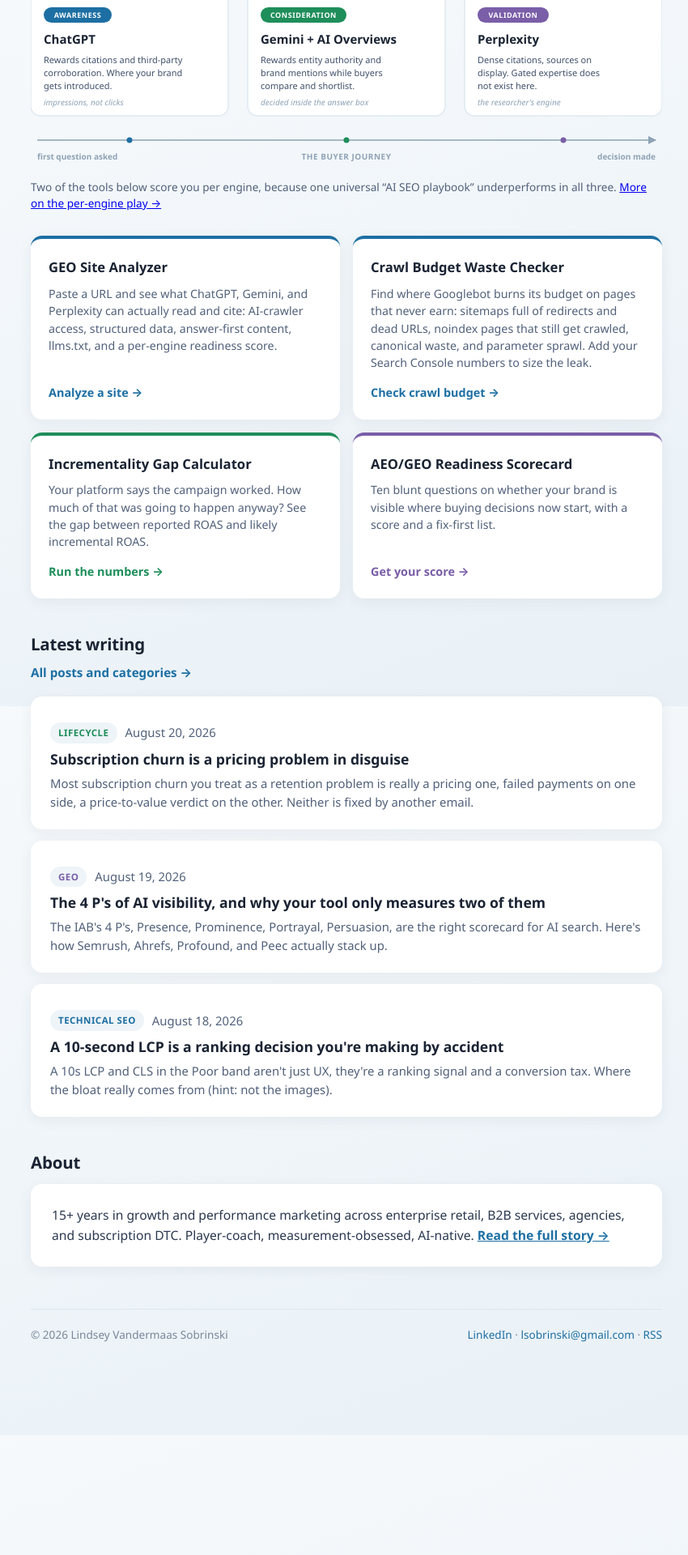
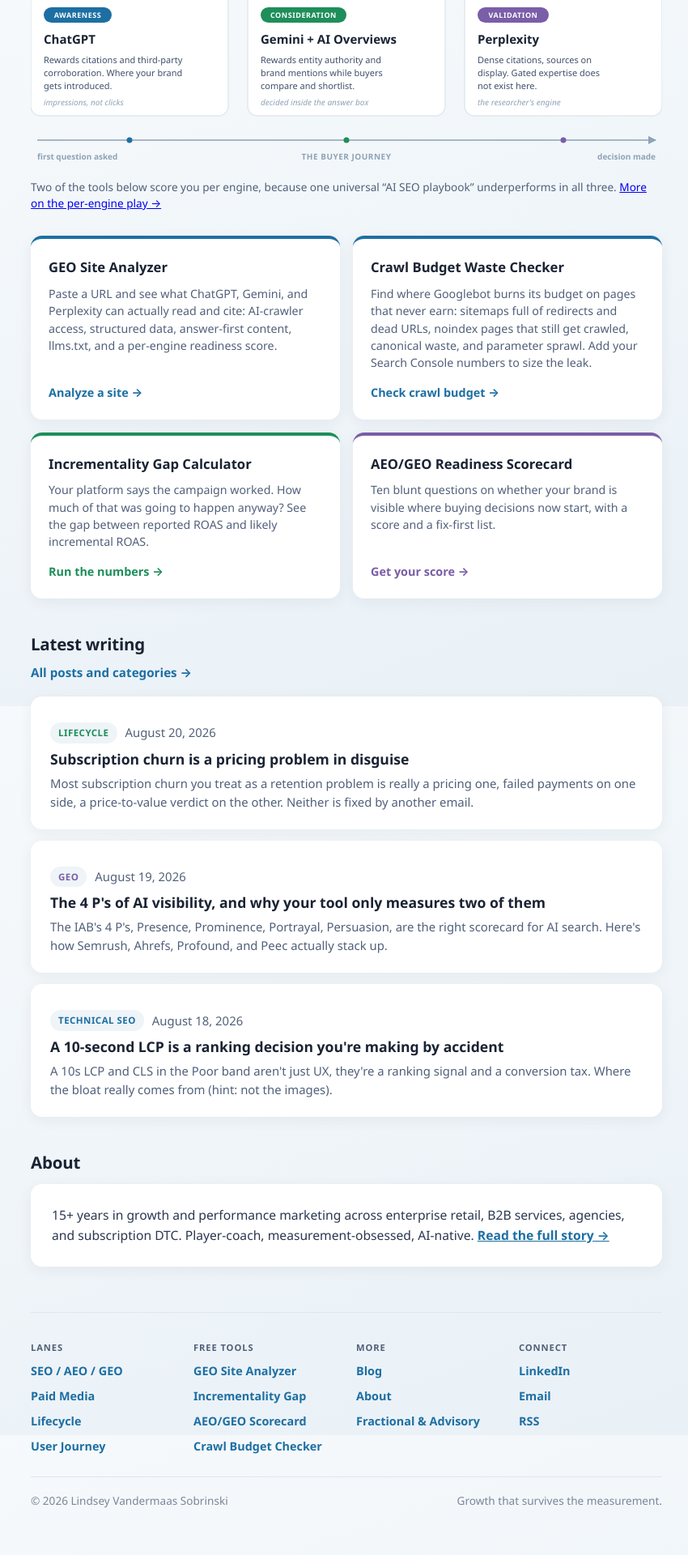
Before and after one commit to lsobrinski-marketing/lindseysobrinski.com, a Jekyll site: the page built from index.html, in a window 1280 px wide. Shown: the part 1828-3748 px from the top of the page at 81% size, without its empty margins (212-1062 px from the left). Built offline with Jekyll 4.4.1, drawn with Linux system fonts in a browser that asks for light colours.

Commit message:
Rebuild footer as secondary nav (lanes, tools, About, Fractional); wire fractional into llms.txt and paid/lifecycle lanes

```diff
--- a/_includes/footer.html
+++ b/_includes/footer.html
@@ -1,8 +1,34 @@
 <footer class="sitefoot">
-  <span>&copy; {{ 'now' | date: "%Y" }} {{ site.author.name }}</span>
-  <span>
-    <a href="{{ site.author.linkedin }}">LinkedIn</a> &middot;
-    <a href="mailto:{{ site.author.email }}">{{ site.author.email }}</a> &middot;
-    <a href="/blog/feed.xml">RSS</a>
-  </span>
+  <nav class="footcols" aria-label="Footer">
+    <div class="footcol">
+      <span class="footh">Lanes</span>
+      <a href="/seo-aeo-geo/">SEO / AEO / GEO</a>
+      <a href="/paid-media/">Paid Media</a>
+      <a href="/lifecycle/">Lifecycle</a>
+      <a href="/user-journey/">User Journey</a>
+    </div>
+    <div class="footcol">
+      <span class="footh">Free tools</span>
+      <a href="/geo.html">GEO Site Analyzer</a>
+      <a href="/roas.html">Incrementality Gap</a>
+      <a href="/scorecard.html">AEO/GEO Scorecard</a>
+      <a href="/crawl-budget.html">Crawl Budget Checker</a>
+    </div>
+    <div class="footcol">
+      <span class="footh">More</span>
+      <a href="/blog/">Blog</a>
+      <a href="/about.html">About</a>
+      <a href="/fractional/">Fractional &amp; Advisory</a>
+    </div>
+    <div class="footcol">
+      <span class="footh">Connect</span>
+      <a href="{{ site.author.linkedin }}">LinkedIn</a>
+      <a href="mailto:{{ site.author.email }}">Email</a>
+      <a href="/blog/feed.xml">RSS</a>
+    </div>
+  </nav>
+  <div class="footbase">
+    <span>&copy; {{ 'now' | date: "%Y" }} {{ site.author.name }}</span>
+    <span>Growth that survives the measurement.</span>
+  </div>
 </footer>
--- a/assets/css/site.css
+++ b/assets/css/site.css
@@ -176,7 +176,14 @@
 /* ---------- cta & footer ---------- */
 .cta{margin-top:40px;padding:22px 24px;background:var(--soft);border-radius:14px;display:flex;justify-content:space-between;align-items:center;flex-wrap:wrap;gap:12px;font-size:.97rem;}
 .cta a{color:var(--accent);font-weight:700;text-decoration:none;}
-footer.sitefoot{margin-top:52px;padding:20px 0 40px;border-top:1px solid var(--line);font-size:.85rem;color:#7a8699;display:flex;justify-content:space-between;flex-wrap:wrap;gap:8px;}
+footer.sitefoot{margin-top:56px;padding:34px 0 56px;border-top:1px solid var(--line);}
+.footcols{display:grid;grid-template-columns:repeat(4,1fr);gap:22px 24px;margin-bottom:26px;}
+@media(max-width:640px){.footcols{grid-template-columns:1fr 1fr;}}
+.footcol{display:flex;flex-direction:column;gap:8px;}
+.footh{font-size:.7rem;font-weight:800;letter-spacing:.08em;text-transform:uppercase;color:var(--muted);}
+.footcol a{color:var(--accent);text-decoration:none;font-size:.9rem;font-weight:600;}
+.footcol a:hover{text-decoration:underline;}
+.footbase{display:flex;justify-content:space-between;flex-wrap:wrap;gap:8px;font-size:.85rem;color:#7a8699;border-top:1px solid var(--line);padding-top:18px;}
 footer.sitefoot a{color:var(--accent);text-decoration:none;}
 
 @media(max-width:700px){
--- a/llms.txt
+++ b/llms.txt
@@ -76,4 +76,5 @@
 
 ## About
 
+- [Fractional & Advisory](https://lindseysobrinski.com/fractional/): Fractional and advisory marketing leadership for growth-stage and mid-market teams. Budgets measured by incrementality and contribution margin, not platform-reported ROAS. Currently available.
 - [About](https://lindseysobrinski.com/about.html): Background, sectors, recognition, availability for fractional and advisory work, and approach to AI-assisted measurement.
```
Also changed, not shown: lifecycle.md (+3 -0 lines), paid-media.md (+3 -0 lines).
